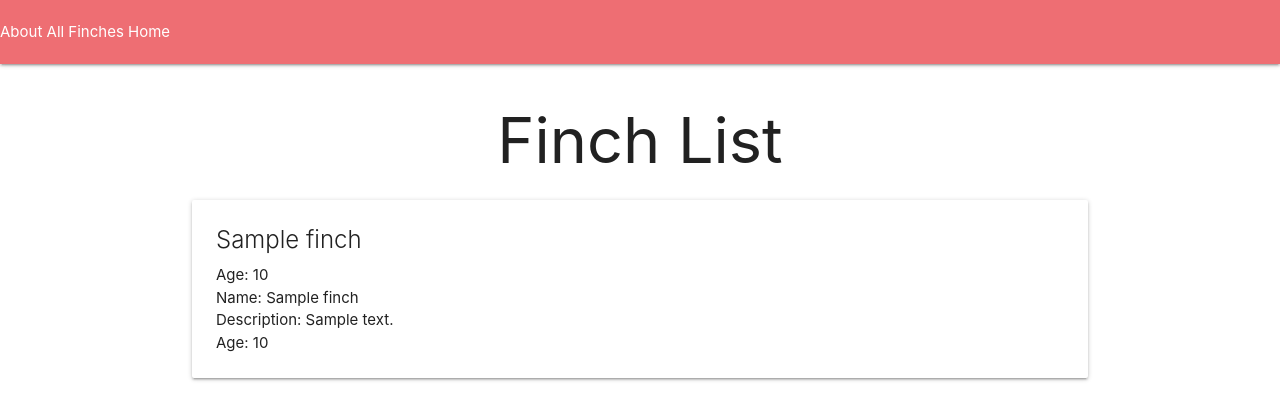
After one commit to Kgrachek1/Finch-Collector, a Django app: template main_app/templates/finches/index.html in a window 1280 px wide. The commit adds this page. Shown: the top 420 px of the page. Run offline with Django 4.2, Linux system fonts and the light colour scheme; the template is opened without the code that fills it: most values are stand-ins (such as "Sample title", 1, 10 or a date in 2020).

Commit message:
Part 1 complete

```diff
--- /dev/null
+++ b/main_app/templates/finches/index.html
@@ -0,0 +1,24 @@
+{% extends 'home.html' %}
+{% block content %}
+<link rel="stylesheet" href="https://cdnjs.cloudflare.com/ajax/libs/materialize/1.0.0/css/materialize.min.css">
+
+<h1>Finch List</h1>
+
+{% for finch in finches %}
+  <div class="card">
+    <div class="card-content">
+      <span class="card-title">{{ finch.name }}</span>
+      <p>Age: {{ finch.age }}</p>
+      <p>Name: {{ finch.name }}</p>
+      <p>Description: {{ age.description }}</p>
+      {% if finch.age > 0 %}
+        <p>Age: {{ finch.age }}</p>
+      {% else %}
+        <p>Color: </p>
+      {% endif %}
+    </div>
+  </div>
+
+{% endfor %}
+
+{% endblock %}
--- a/main_app/templates/home.html
+++ b/main_app/templates/home.html
@@ -13,10 +13,10 @@
 <nav>
     <a href="/about">About</a>
     <a href="/finch">All Finches</a>
+    <a href="/home">Home</a>
 </nav>
 </header>
 <body>
-    <h1>Welcome to Finch Collector</h1>
     <main class="container">
         {% block content %}
         {% endblock %}
```
Also changed, not shown: main_app/templates/finch.html (+17 -8 lines), main_app/views.py (+5 -4 lines).
